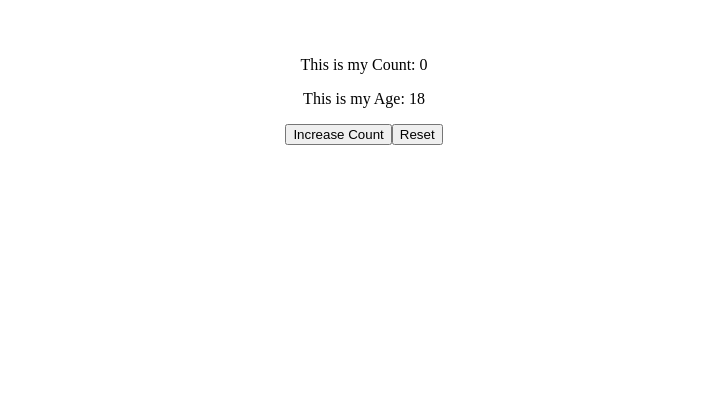
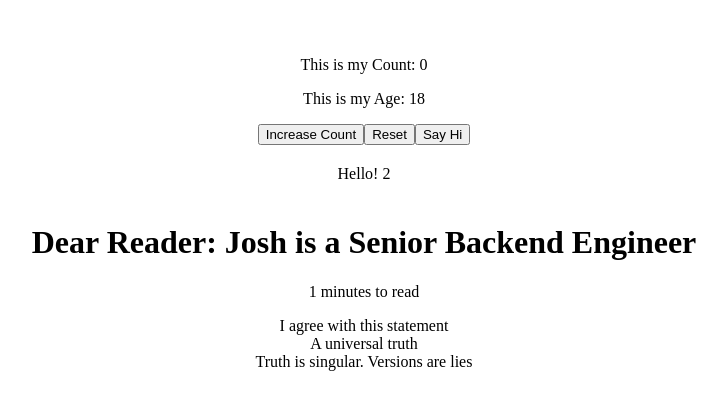
Before and after one commit to joshwizard/React-App-Classwork, a React (Vite) app: page / in a window 1280 px wide. Shown: the top 410 px of the page, without its empty margins (276-1003 px from the left). Built offline with nearby package versions, Linux system fonts and the light colour scheme.

Commit message:
Added more code

```diff
--- a/src/App.jsx
+++ b/src/App.jsx
@@ -7,6 +7,8 @@ import Counter from './components/Counter'
 import Greeting from './components/Greeting'
 import Profile from './components/profile'
 import Count from './components/Count'
+import ParentComponent from './components/Props'
+import BlogPost from './components/BlogContent'
 
 function App() {
   const [count, setCount] = useState(0)
@@ -14,6 +16,8 @@ function App() {
   return (
     <>
     <Count/>
+    <ParentComponent />
+    <BlogPost />
     {/* <Navbar /> */}
     {/* <Greeting name="Josh" age="20" gender="male" isAdmin="false"/> */}
     {/* <Profile /> */}
--- /dev/null
+++ b/src/components/BlogContent.jsx
@@ -0,0 +1,40 @@
+function BlogContent (props) {
+    console.log(props)
+
+    if(!props.isPublished) {
+
+        // return null means "don't display any DOM elements here"
+        return null
+    } else {
+        return (
+        <div>
+            <h1>{props.articleText}</h1>
+            <p>{props.minutesToRead} minutes to read</p>
+        </div>
+    )}
+
+}
+
+function BlogPost () {
+    return (
+        <div>
+            <BlogContent
+            articleText="Dear Reader: Josh is a Senior Backend Engineer"
+            isPublished={true}
+            minutesToRead={1}/>
+            <Comment commentText="I agree with this statement"/>
+            <Comment commentText="A universal truth"/>
+            <Comment commentText="Truth is singular. Versions are lies"/>
+        </div>
+    )
+}
+
+export default BlogPost
+
+function Comment(props) {
+    return (
+        <div>
+            {props.commentText}
+        </div>
+    )
+}
--- a/src/components/Count.jsx
+++ b/src/components/Count.jsx
@@ -5,17 +5,34 @@ const Count = () => {
     const [count, setCount] = useState(0);
     const [age, setAge] = useState(18);
 
-    const handleReset = (e) => {
+    const handleReset = () => {
         setCount(0)
         setAge(0)
     }
 
+    const handleCount = () => {
+        setCount(count + 1)
+    }
+
+    const handleAge = () => {
+        setAge(age + 10)
+    }
+
+    const handleClick = () => {
+        handleAge();
+        handleCount();
+    }
+
+    const handleGreet = (name) => {
+        console.log(`Hello, ${name}`)
+    }
     return (
         <>
         <p>This is my Count: {count}</p>
         <p>This is my Age: {age}</p>
-        <button onClick={() => (setCount(count + 1)(setAge(age + 10)))}>Increase Count</button>
+        <button onClick={handleClick}>Increase Count</button>
         <button type="button" onClick={handleReset}>Reset</button>
+        <button onClick={() => handleGreet("Josh")}>Say Hi</button>
         </>
     )
 }
--- /dev/null
+++ b/src/components/Props.jsx
@@ -0,0 +1,12 @@
+export default function ParentComponent() {
+    return <ChildComponent text="Hello!" number={2} />
+
+}
+
+function ChildComponent(props) {
+    return (
+        <div style={{padding: '20px'}}>
+            {props.text} {props.number}
+        </div>
+    )
+}
```
